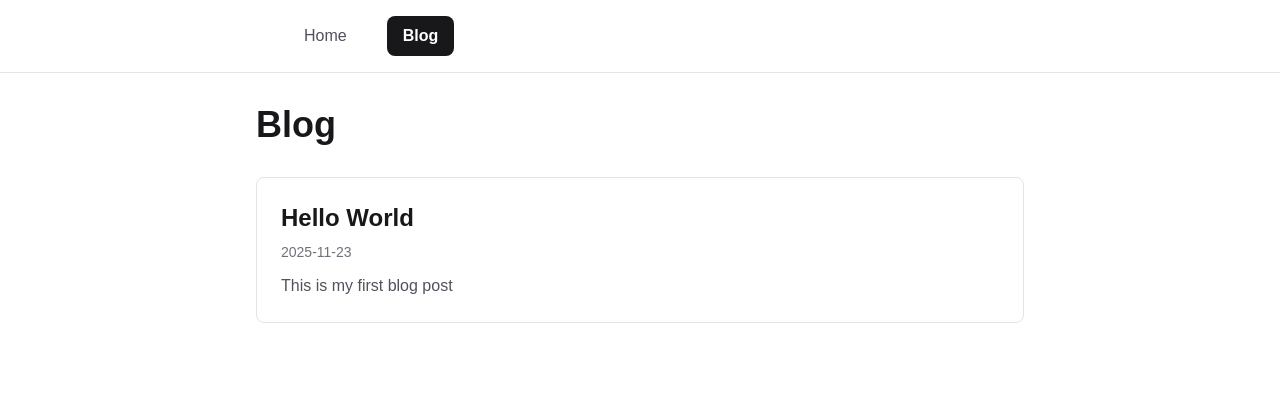
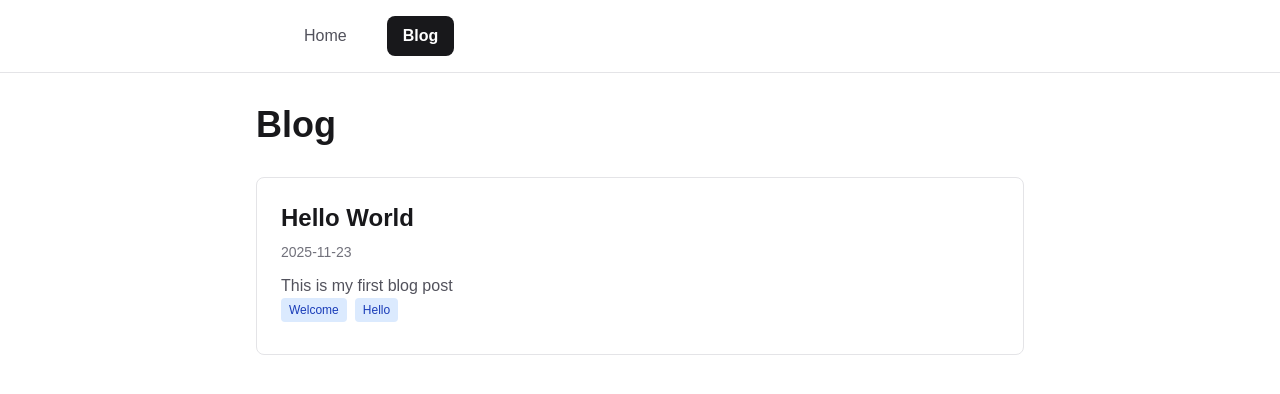
Before and after one commit to ubermenchh/ubermenchh.github.io, a Next.js app: page /blog in a window 1280 px wide. Shown: the top 394 px of the page. Built offline with nearby package versions, Linux system fonts and the light colour scheme.

Commit message:
fixed the icon rendering and added blog tags

```diff
--- a/package.json
+++ b/package.json
@@ -9,6 +9,10 @@
     "lint": "eslint"
   },
   "dependencies": {
+    "@fortawesome/fontawesome-svg-core": "^7.1.0",
+    "@fortawesome/free-regular-svg-icons": "^7.1.0",
+    "@fortawesome/free-solid-svg-icons": "^7.1.0",
+    "@fortawesome/react-fontawesome": "^3.1.0",
     "@tailwindcss/typography": "^0.5.19",
     "date-fns": "^4.1.0",
     "gray-matter": "^4.0.3",
--- a/posts/hello.md
+++ b/posts/hello.md
@@ -2,6 +2,7 @@
 title: 'Hello World'
 date: '2025-11-23'
 description: 'This is my first blog post'
+tags: ["Welcome", "Hello"]
 ---
 
 This is my first blog post written in **Markdown**.
--- a/src/app/blog/[slug]/page.tsx
+++ b/src/app/blog/[slug]/page.tsx
@@ -1,5 +1,8 @@
 import { getPostBySlug, getAllPostSlugs } from "@/lib/posts";
 import Link from "next/link";
+import { FontAwesomeIcon } from "@fortawesome/react-fontawesome";
+import { faCalendar } from "@fortawesome/free-regular-svg-icons";
+import { faArrowLeft, faHashtag } from "@fortawesome/free-solid-svg-icons";
 
 export async function generateStaticParams() {
     const posts = getAllPostSlugs();
@@ -28,9 +31,10 @@ export default async function PostPage({ params }: { params: Promise<{ slug: str
                 { /* Back Button */}
                 <Link
                     href="/blog"
-                    className="inline-block mb-8 text-zinc-600 dark:text-zinc-400 hover:text-zinc-900 dark:hover:text-zinc-100 transition-colors"
+                    className="inline-flex items-center gap-2 mb-8 text-zinc-600 dark:text-zinc-400 hover:text-zinc-900 dark:hover:text-zinc-100 transition-colors"
                 >
-                     Back to blog
+                    <FontAwesomeIcon icon={faArrowLeft} className="w-4 h-4" />
+                    Back to blog
                 </Link>
 
                 <article>
@@ -40,13 +44,29 @@ export default async function PostPage({ params }: { params: Promise<{ slug: str
                             {post.title}
                         </h1>
                         <div className="flex items-center gap-4 text-zinc-600 dark:text-zinc-400">
-                            <time className="text-sm">
-                                 {post.date}
+                            <time className="flex items-center gap-2 text-sm">
+                                <FontAwesomeIcon icon={faCalendar} className="w-4 h-4" />
+                                {post.date}
                             </time>
                         </div>
                         <p className="mt-4 text-lg text-zinc-600 dark:text-zinc-400">
                             {post.description}
                         </p>
+
+                        {post.tags && post.tags.length > 0 && (
+                            <div className="mb-4">
+                                <div className="flex flex-wrap gap-2">
+                                    {post.tags.map((tag, index) => (
+                                        <span
+                                            key={index}
+                                            className="px-3 py-1 text-sm bg-blue-100 dark:bg-blue-900 text-blue-800 dark:text-blue-200 rounded-full"
+                                        >
+                                            {tag}
+                                        </span>
+                                    ))}
+                                </div>
+                            </div>
+                        )}
                     </header>
 
                     {/* Post Content */}
--- a/src/app/blog/page.tsx
+++ b/src/app/blog/page.tsx
@@ -28,6 +28,19 @@ export default function BlogPost() {
                                 <p className="text-zinc-600 dark:text-zinc-400">
                                     {post.description}
                                 </p>
+
+                                {post.tags && post.tags.length > 0 && (
+                                    <div className="flex flex-wrap gap-2 mb-2">
+                                        {post.tags.map((tag, index) => (
+                                            <span
+                                                key={index}
+                                                className="px-2 py-1 text-xs bg-blue-100 dark:bg-blue-900 text-blue-800 dark:text-blu-200 rounded"
+                                            >
+                                                {tag}
+                                            </span>
+                                        ))}
+                                    </div>
+                                )}
                             </Link>
                         );
                     })}
--- a/src/lib/posts.ts
+++ b/src/lib/posts.ts
@@ -11,6 +11,7 @@ export interface Post {
     title: string;
     date: string;
     description: string;
+    tags?: string[];
     content?: string;
 }
 
@@ -36,7 +37,8 @@ export function getSortedPosts() {
                 slug,
                 title: matterResult.data.title,
                 date: matterResult.data.date,
-                description: matterResult.data.description
+                description: matterResult.data.description,
+                tags: matterResult.data.tags || [],
             };
         });
 
@@ -67,6 +69,7 @@ export async function getPostBySlug(slug: string): Promise<Post> {
         title: matterResult.data.title,
         date: matterResult.data.date,
         description: matterResult.data.description,
+        tags: matterResult.data.tags || [],
         content: contentHtml
     };
 }
```
Also changed, not shown: 1 other file (tests, documents, lock files or other folders).
